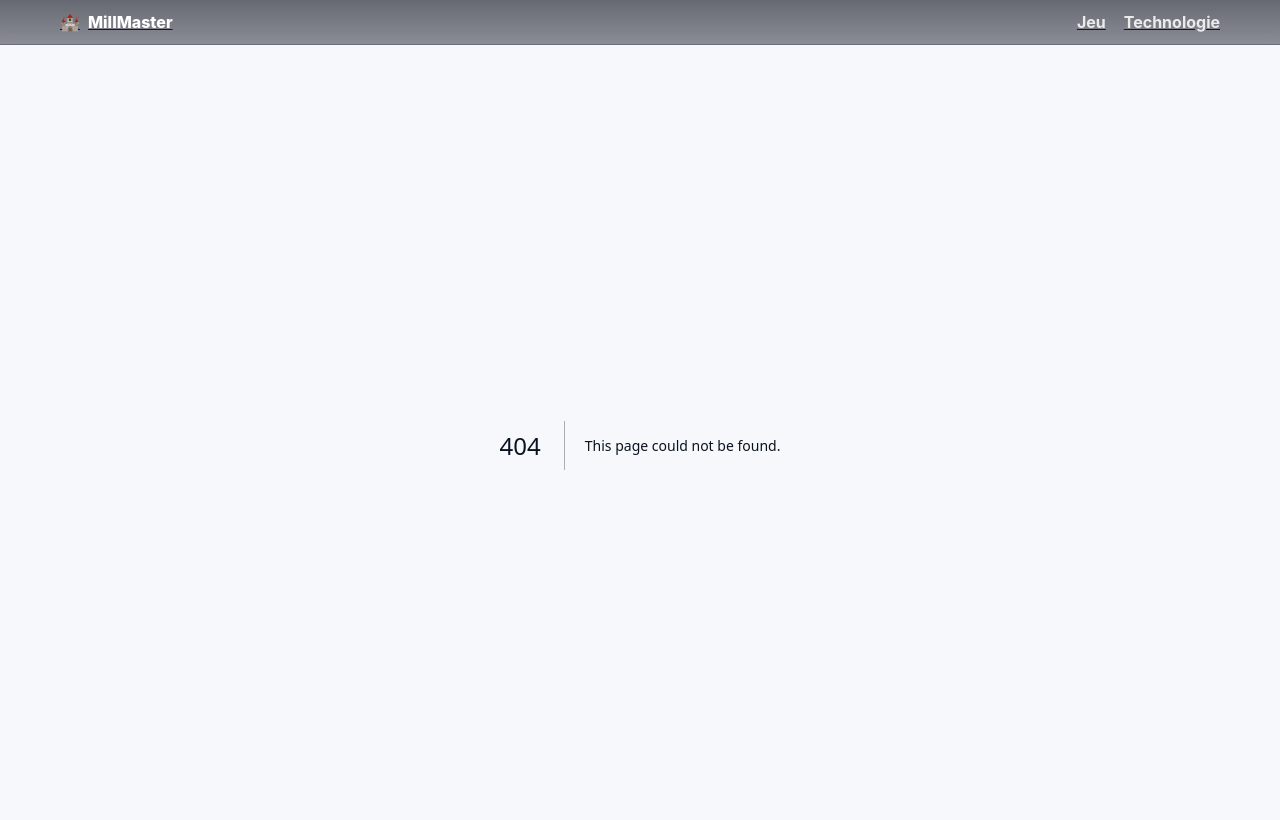
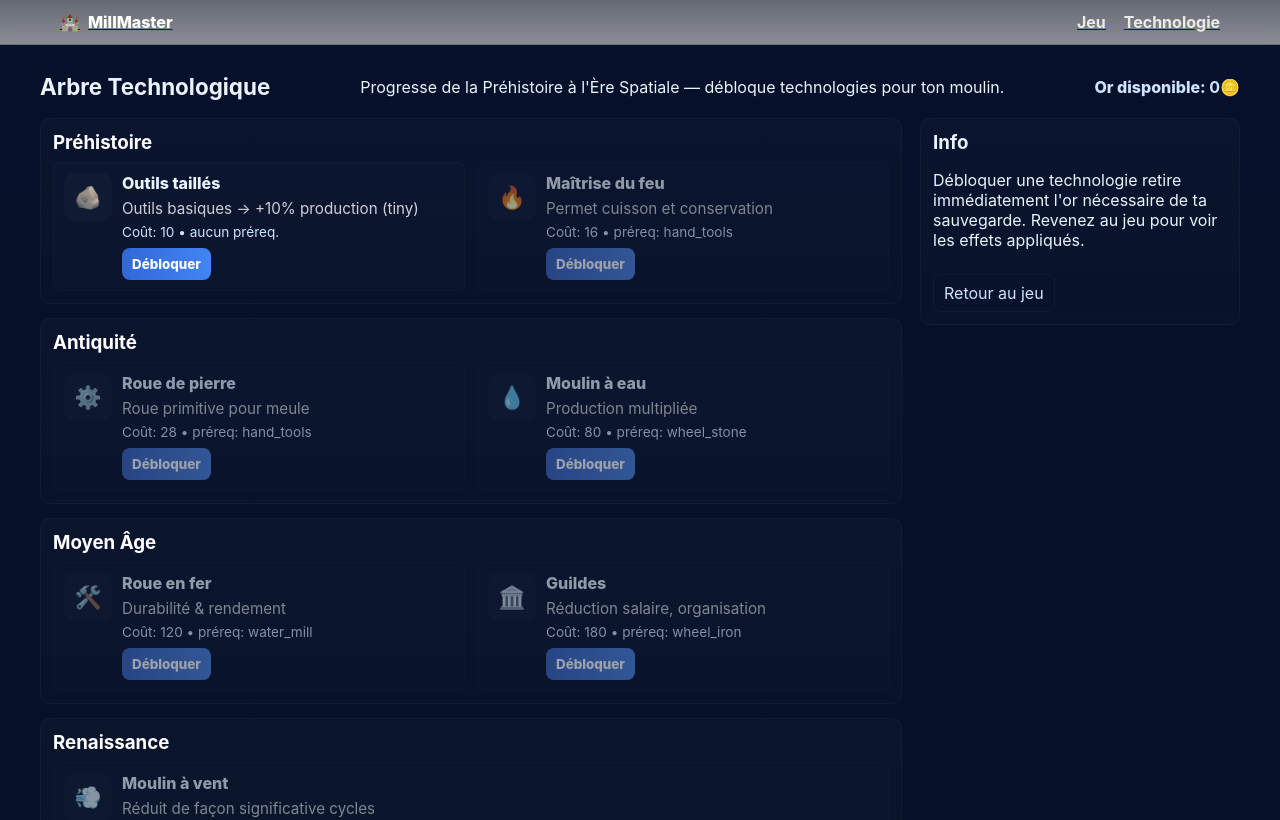
Before and after one commit to KING6CODE/Medieval-Mill-Master, a Next.js app: page /technologie in a window 1280 px wide. Before the commit this address had no page. Shown: the top 820 px of the page. Built offline with nearby package versions, Linux system fonts and the light colour scheme.

Commit message:
Create technologie.js

```diff
--- /dev/null
+++ b/pages/technologie.js
@@ -0,0 +1,158 @@
+// pages/technologie.js
+import { useEffect, useState } from "react";
+import Link from "next/link";
+
+const TECH_KEY = "mm_tech_v1";
+const SAVE_KEY = "mm_save_v1";
+
+/*
+  techNodes: id, label, cost (gold), prereqs[], epoch, desc, icon (emoji)
+  You can easily extend nodes, add more effects in the game page by checking unlocked ids.
+*/
+const TECH_NODES = [
+  // Préhistoire
+  { id: "hand_tools", label: "Outils taillés", cost: 10, prereq: [], epoch:"Préhistoire", desc:"Outils basiques -> +10% production (tiny)", icon:"🪨" },
+  { id: "fire", label: "Maîtrise du feu", cost: 16, prereq: ["hand_tools"], epoch:"Préhistoire", desc:"Permet cuisson et conservation", icon:"🔥" },
+  { id: "wheel_stone", label: "Roue de pierre", cost: 28, prereq: ["hand_tools"], epoch:"Antiquité", desc:"Roue primitive pour meule", icon:"⚙️" },
+
+  // Antiquité -> Moyen Âge
+  { id: "water_mill", label: "Moulin à eau", cost: 80, prereq: ["wheel_stone"], epoch:"Antiquité", desc:"Production multipliée", icon:"💧" },
+  { id: "wheel_iron", label: "Roue en fer", cost: 120, prereq: ["water_mill"], epoch:"Moyen Âge", desc:"Durabilité & rendement", icon:"🛠️" },
+  { id: "guilds", label: "Guildes", cost: 180, prereq: ["wheel_iron"], epoch:"Moyen Âge", desc:"Réduction salaire, organisation", icon:"🏛️" },
+
+  // Renaissance / Industrial
+  { id: "wind_mill", label: "Moulin à vent", cost: 320, prereq: ["water_mill"], epoch:"Renaissance", desc:"Réduit de façon significative cycles", icon:"💨" },
+  { id: "steam_engine", label: "Machine à vapeur", cost: 700, prereq: ["wind_mill"], epoch:"Révolution", desc:"Automatisation & scale", icon:"🔥⚙️" },
+  { id: "factory_lines", label: "Chaînes de montage", cost: 900, prereq: ["steam_engine"], epoch:"Révolution", desc:"Production de masse", icon:"🏭" },
+
+  // Moderne
+  { id: "electric_motors", label: "Moteurs électriques", cost: 1700, prereq: ["factory_lines"], epoch:"Moderne", desc:"Vitesse & efficience", icon:"🔌" },
+  { id: "market_network", label: "Réseau commercial", cost: 1400, prereq: ["guilds"], epoch:"Moderne", desc:"Meilleure vente, prix boost", icon:"🛒" },
+
+  // Info / AI
+  { id: "computing", label: "Informatique", cost: 3200, prereq: ["electric_motors"], epoch:"Moderne", desc:"Controle & optimisation", icon:"💻" },
+  { id: "ai_automation", label: "IA industrielle", cost: 9000, prereq: ["computing"], epoch:"Moderne", desc:"Gestion autonome, gains majeurs", icon:"🤖" },
+
+  // Spatial
+  { id: "space_mining", label: "Exploitation astéroïdes", cost: 16000, prereq: ["ai_automation"], epoch:"Spatiale", desc:"Métaux rares", icon:"☄️" },
+  { id: "fusion_drive", label: "Propulsion fusion", cost: 30000, prereq: ["space_mining"], epoch:"Spatiale", desc:"Voyages interplanétaires", icon:"🚀" },
+  { id: "colonies", label: "Colonies planétaires", cost: 70000, prereq: ["fusion_drive"], epoch:"Spatiale", desc:"Production libre d'une autre planète", icon:"🏙️" }
+];
+
+export default function Technologie() {
+  const [unlocked, setUnlocked] = useState({});
+  const [gold, setGold] = useState(0);
+  const [msg, setMsg] = useState("");
+
+  useEffect(() => {
+    const t = JSON.parse(localStorage.getItem(TECH_KEY) || "{}");
+    setUnlocked(t);
+    // read gold from save
+    const s = JSON.parse(localStorage.getItem(SAVE_KEY) || "{}");
+    setGold(s?.money ?? 0);
+  }, []);
+
+  function canAfford(cost) {
+    return gold >= cost;
+  }
+
+  function prerequisitesMet(node) {
+    if (!node.prereq || node.prereq.length===0) return true;
+    return node.prereq.every(p => unlocked[p]);
+  }
+
+  function buyNode(node) {
+    if (unlocked[node.id]) { setMsg("Déjà débloqué."); return; }
+    if (!prerequisitesMet(node)) { setMsg("Prérequis non remplis."); return; }
+    if (!canAfford(node.cost)) { setMsg("Pas assez d'or."); return; }
+    // subtract gold from save
+    try {
+      const s = JSON.parse(localStorage.getItem(SAVE_KEY) || "{}");
+      s.money = Math.max(0, (s.money || 0) - node.cost);
+      localStorage.setItem(SAVE_KEY, JSON.stringify(s));
+      setGold(s.money);
+    } catch (e) {
+      console.error(e);
+    }
+    const next = {...unlocked, [node.id]: true};
+    localStorage.setItem(TECH_KEY, JSON.stringify(next));
+    setUnlocked(next);
+    setMsg(`${node.label} débloqué !`);
+  }
+
+  const epochs = [...new Set(TECH_NODES.map(n => n.epoch))];
+
+  return (
+    <div className="page-tech">
+      <header className="head">
+        <h1>Arbre Technologique</h1>
+        <div className="sub">Progresse de la Préhistoire à l'Ère Spatiale — débloque technologies pour ton moulin.</div>
+        <div className="bal">Or disponible: <strong>{gold}🪙</strong></div>
+      </header>
+
+      <main className="tech-main">
+        <div className="timeline">
+          {epochs.map(epoch => (
+            <div className="epoch" key={epoch}>
+              <h3>{epoch}</h3>
+              <div className="nodes">
+                {TECH_NODES.filter(n=>n.epoch===epoch).map(node=>(
+                  <div key={node.id} className={`node ${unlocked[node.id] ? "unlocked" : ""} ${prerequisitesMet(node) ? "available": "locked"}`}>
+                    <div className="icon">{node.icon}</div>
+                    <div className="body">
+                      <div className="title">{node.label}</div>
+                      <div className="desc">{node.desc}</div>
+                      <div className="meta">Coût: {node.cost} • {node.prereq.length ? `préreq: ${node.prereq.join(", ")}` : "aucun préreq."}</div>
+                      <div className="actions">
+                        <button onClick={()=>buyNode(node)} disabled={!prerequisitesMet(node) || unlocked[node.id]}>Débloquer</button>
+                      </div>
+                    </div>
+                  </div>
+                ))}
+              </div>
+            </div>
+          ))}
+        </div>
+
+        <aside className="right">
+          <div className="card">
+            <h3>Info</h3>
+            <p>Débloquer une technologie retire immédiatement l'or nécessaire de ta sauvegarde. Revenez au jeu pour voir les effets appliqués.</p>
+            <p>{msg}</p>
+            <div style={{marginTop:12}}>
+              <Link href="/"><a className="link-btn">Retour au jeu</a></Link>
+            </div>
+          </div>
+        </aside>
+      </main>
+
+      <style jsx>{`
+        .page-tech { min-height:100vh; background: linear-gradient(180deg,#07102a,#061427); color:#eaf3ff; padding:28px; }
+        .head { max-width:1200px; margin:0 auto 18px; display:flex; align-items:center; justify-content:space-between; gap:12px; }
+        .head h1 { margin:0; font-size:1.4rem; }
+        .head .bal { color:#cfe3ff; font-weight:800; }
+        .tech-main { max-width:1200px; margin:0 auto; display:flex; gap:18px; align-items:flex-start; }
+        .timeline { flex:2; display:flex; flex-direction:column; gap:14px; }
+        .epoch { background: linear-gradient(180deg, rgba(255,255,255,0.02), rgba(255,255,255,0.01)); border-radius:10px; padding:12px; border:1px solid rgba(255,255,255,0.03); }
+        .epoch h3 { margin:0 0 8px 0; color:#fff; }
+        .nodes { display:grid; grid-template-columns: repeat(auto-fit, minmax(300px,1fr)); gap:12px; }
+        .node { display:flex; gap:10px; padding:10px; border-radius:8px; background: rgba(255,255,255,0.01); align-items:flex-start; border:1px solid rgba(255,255,255,0.02); }
+        .node.unlocked { background: linear-gradient(90deg,#2f6be6,#4285f4); color:white; box-shadow:0 10px 30px rgba(50,80,200,0.12); }
+        .node.locked { opacity:0.6; filter:grayscale(0.2); }
+        .icon { width:48px; height:48px; border-radius:10px; display:flex; align-items:center; justify-content:center; font-size:22px; background: rgba(255,255,255,0.02); }
+        .body .title { font-weight:800; }
+        .desc { margin-top:6px; color: rgba(255,255,255,0.8); font-size:0.95rem; }
+        .meta { margin-top:6px; color:#cfe3ff; font-size:0.85rem; }
+        .actions { margin-top:8px; }
+        button { background: linear-gradient(90deg,#3367d6,#4285f4); border:none; padding:8px 10px; border-radius:8px; color:white; font-weight:800; cursor:pointer; }
+        .right { width:320px; }
+        .card { padding:12px; border-radius:10px; background: linear-gradient(180deg, rgba(255,255,255,0.02), rgba(255,255,255,0.01)); border:1px solid rgba(255,255,255,0.03); }
+        .link-btn { display:inline-block; margin-top:8px; padding:8px 10px; background:transparent; color:#cfe3ff; border:1px solid rgba(255,255,255,0.04); border-radius:8px; text-decoration:none; }
+        @media (max-width:980px) {
+          .tech-main { flex-direction:column; }
+          .right { width:100%; }
+        }
+      `}</style>
+    </div>
+  );
+}
```
